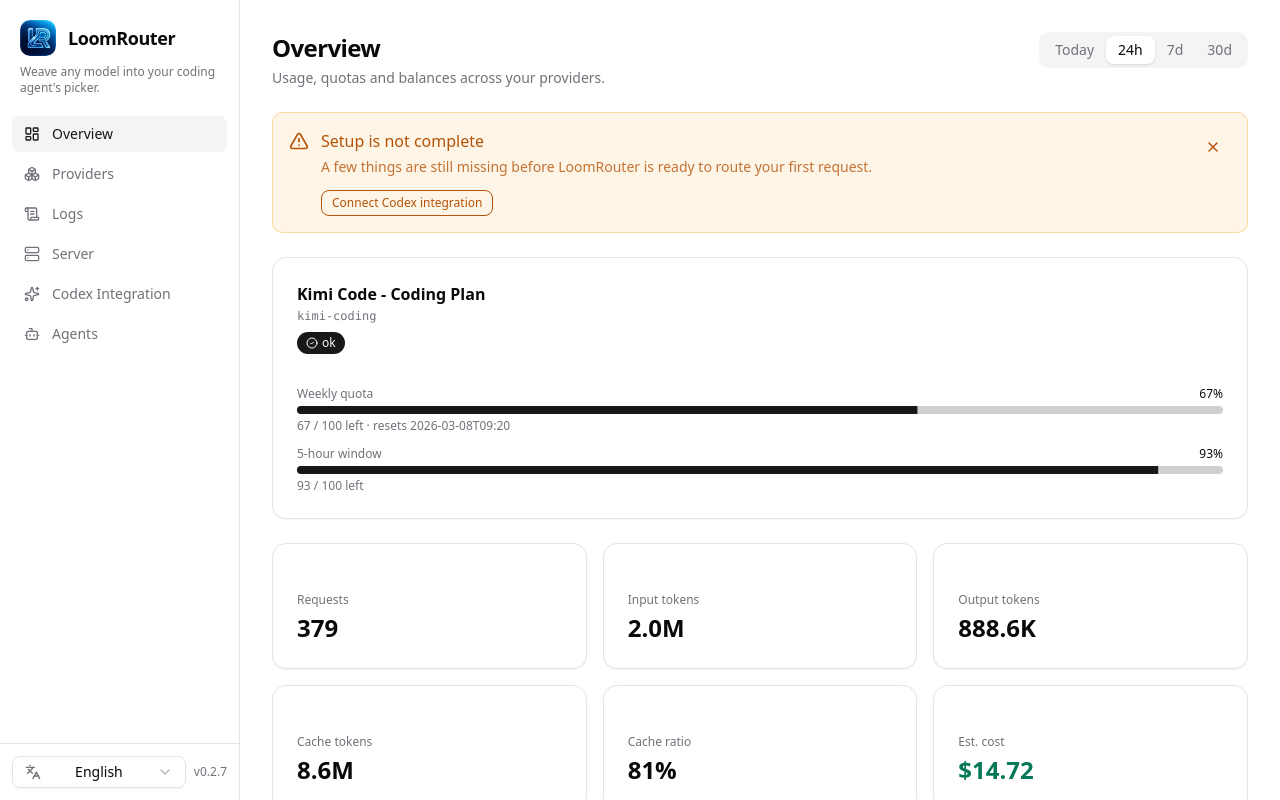
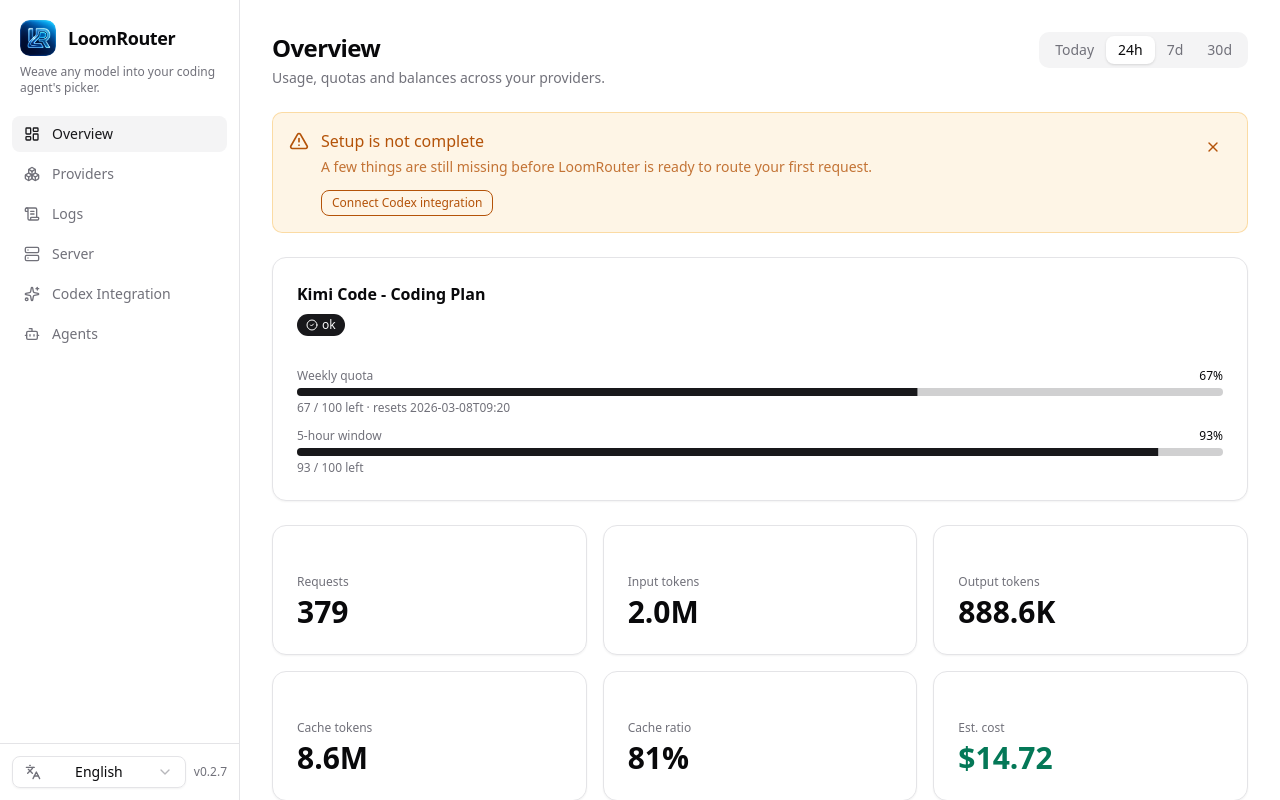
Before and after one commit to imateusdev/loom-router, a React (Vite) app: page / in a window 1280 px wide. Built offline with nearby package versions, Linux system fonts and the light colour scheme.

Commit message:
feat(ui): improve overview stat size and provider labels

```diff
--- a/src/i18n/en.ts
+++ b/src/i18n/en.ts
@@ -61,6 +61,7 @@
     cacheRatio: 'Cache ratio',
     estCost: 'Est. cost',
     balance: 'Balance',
+    plan: 'Plan',
     noProviders: 'No providers configured yet.',
     unreachable: 'unreachable',
     native: 'Codex native (ChatGPT)',
--- a/src/i18n/es.ts
+++ b/src/i18n/es.ts
@@ -60,6 +60,7 @@
     cacheRatio: 'Tasa de caché',
     estCost: 'Costo est.',
     balance: 'Saldo',
+    plan: 'Plan',
     noProviders: 'Aún no hay proveedores configurados.',
     unreachable: 'inaccesible',
     native: 'Codex nativo (ChatGPT)',
--- a/src/i18n/pt.ts
+++ b/src/i18n/pt.ts
@@ -59,6 +59,7 @@
     cacheRatio: 'Taxa de cache',
     estCost: 'Custo est.',
     balance: 'Saldo',
+    plan: 'Plano',
     noProviders: 'Nenhum provedor configurado ainda.',
     unreachable: 'inacessível',
     native: 'Codex nativo (ChatGPT)',
--- a/src/i18n/zh.ts
+++ b/src/i18n/zh.ts
@@ -61,6 +61,7 @@
     cacheRatio: '缓存命中率',
     estCost: '预估费用',
     balance: '余额',
+    plan: '方案',
     noProviders: '尚未配置任何提供商。',
     unreachable: '无法连接',
     native: 'Codex 原生（ChatGPT）',
--- a/src/pages/Overview.tsx
+++ b/src/pages/Overview.tsx
@@ -251,16 +251,6 @@
             <CardHeader className="flex-row items-center justify-between space-y-0 pb-2">
               <div className="min-w-0">
                 <CardTitle className="text-base">{providerName(b.provider_id)}</CardTitle>
-                {/* Provider ids are single unbroken tokens and the card floor
-                    is 280px, so this has to be able to clip. */}
-                {providerName(b.provider_id) !== b.provider_id && (
-                  <p
-                    className="mt-0.5 truncate font-mono text-xs text-muted-foreground"
-                    title={b.provider_id}
-                  >
-                    {b.provider_id}
-                  </p>
-                )}
               </div>
               <Badge variant={b.ok ? 'default' : 'secondary'} className="gap-1">
                 {b.ok ? (
@@ -284,7 +274,7 @@
               ))}
               {b.balance_text && (
                 <div>
-                  <p className="text-xs text-muted-foreground">{s.overview.balance}</p>
+                  <p className="text-xs text-muted-foreground">{b.provider_id === 'claude-code' ? s.overview.plan : s.overview.balance}</p>
                   <p className={"text-xl font-semibold " + (/[$€£¥]|\d/.test(b.balance_text ?? '') ? 'text-emerald-700 dark:text-emerald-400' : '')}>{b.balance_text}</p>
                 </div>
               )}
@@ -305,7 +295,7 @@
           <Card key={t.label} className="h-full">
             <CardContent className="pt-6">
               <p className="text-xs text-muted-foreground">{t.label}</p>
-              <p className={"text-2xl font-semibold mt-1 " + (t.value.startsWith('$') ? 'text-emerald-700 dark:text-emerald-400' : '')}>{t.value}</p>
+              <p className={"text-3xl font-semibold mt-1 " + (t.value.startsWith('$') ? 'text-emerald-700 dark:text-emerald-400' : '')}>{t.value}</p>
             </CardContent>
           </Card>
         ))}
```
